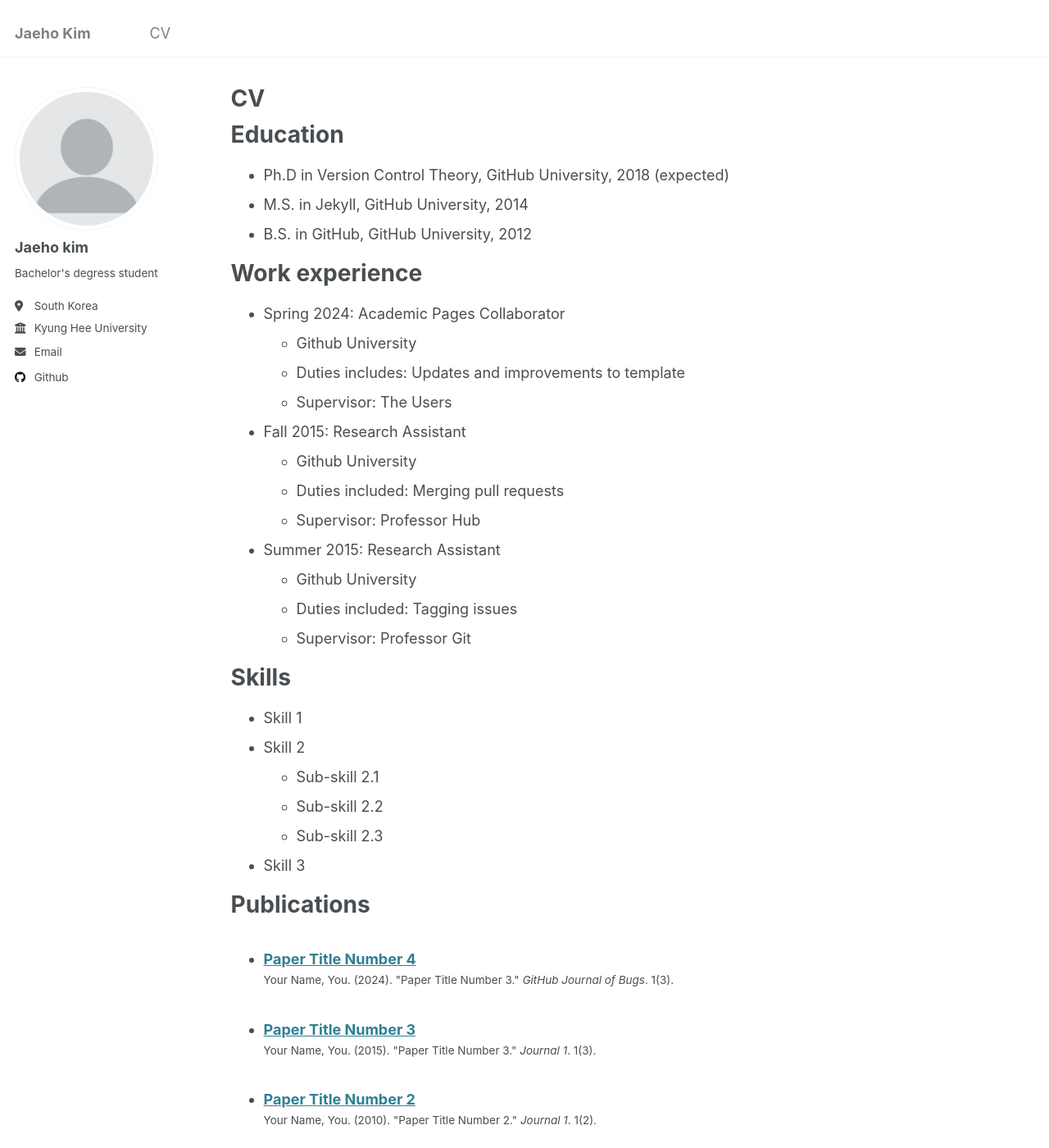
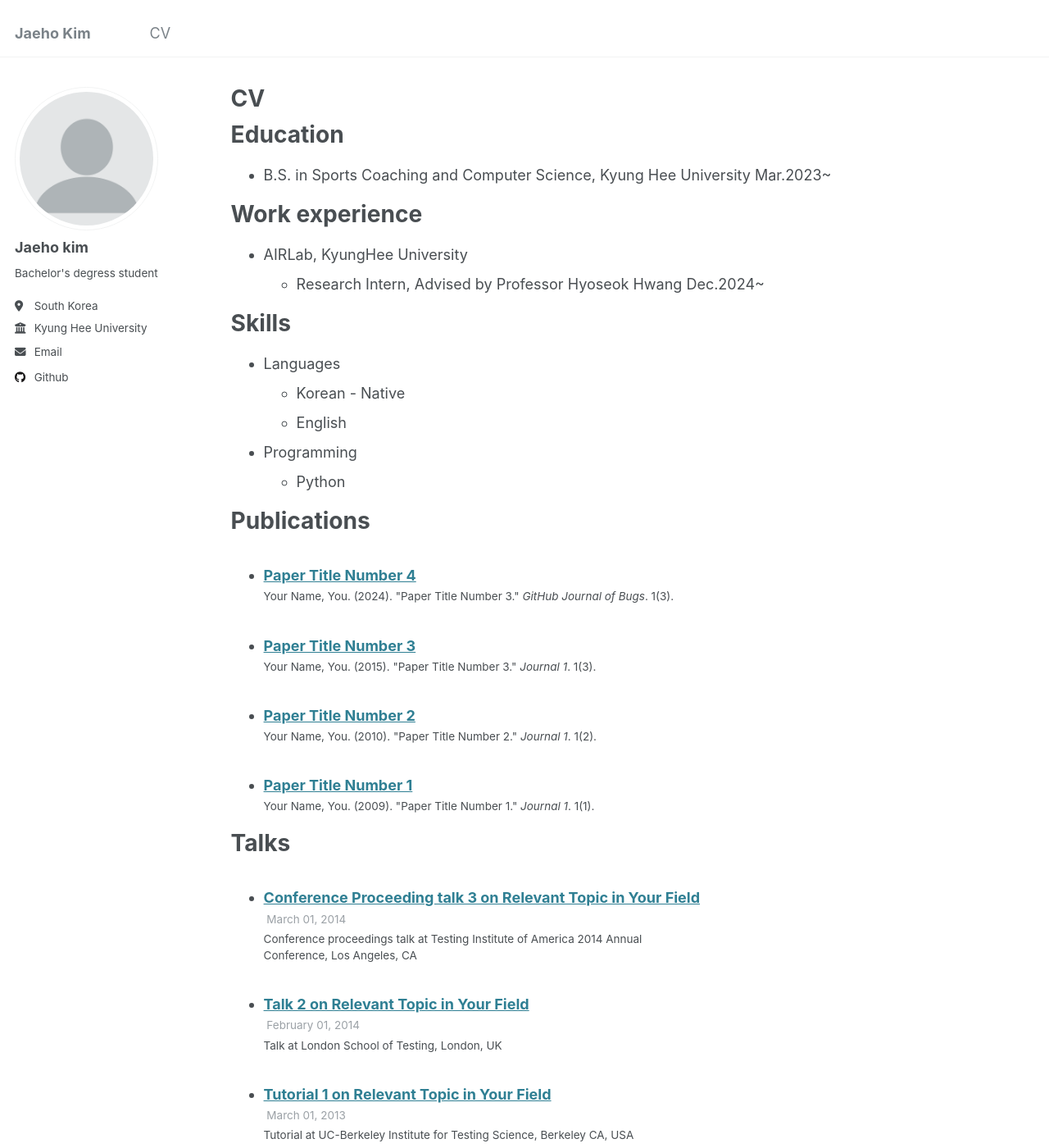
Before and after one commit to zahorkim/zahorkim.github.io, a Jekyll site: the page built from _pages/cv.md, in a window 1280 px wide and 1400 px high. Shown: the whole window at 82% size. Built offline with Jekyll 4.4.1, drawn with Linux system fonts in a browser that asks for light colours.

Commit message:
Update cv.md

```diff
--- a/_pages/cv.md
+++ b/_pages/cv.md
@@ -11,35 +11,21 @@ redirect_from:
 
 Education
 ======
-* Ph.D in Version Control Theory, GitHub University, 2018 (expected)
-* M.S. in Jekyll, GitHub University, 2014
-* B.S. in GitHub, GitHub University, 2012
+* B.S. in Sports Coaching and Computer Science, Kyung Hee University      Mar.2023~
 
 Work experience
 ======
-* Spring 2024: Academic Pages Collaborator
-  * Github University
-  * Duties includes: Updates and improvements to template
-  * Supervisor: The Users
+* AIRLab, KyungHee University
+  * Research Intern, Advised by Professor Hyoseok Hwang                   Dec.2024~
 
-* Fall 2015: Research Assistant
-  * Github University
-  * Duties included: Merging pull requests
-  * Supervisor: Professor Hub
-
-* Summer 2015: Research Assistant
-  * Github University
-  * Duties included: Tagging issues
-  * Supervisor: Professor Git
 
 Skills
 ======
-* Skill 1
-* Skill 2
-  * Sub-skill 2.1
-  * Sub-skill 2.2
-  * Sub-skill 2.3
-* Skill 3
+* Languages
+  * Korean - Native
+  * English
+* Programming
+  * Python
 
 Publications
 ======
```
